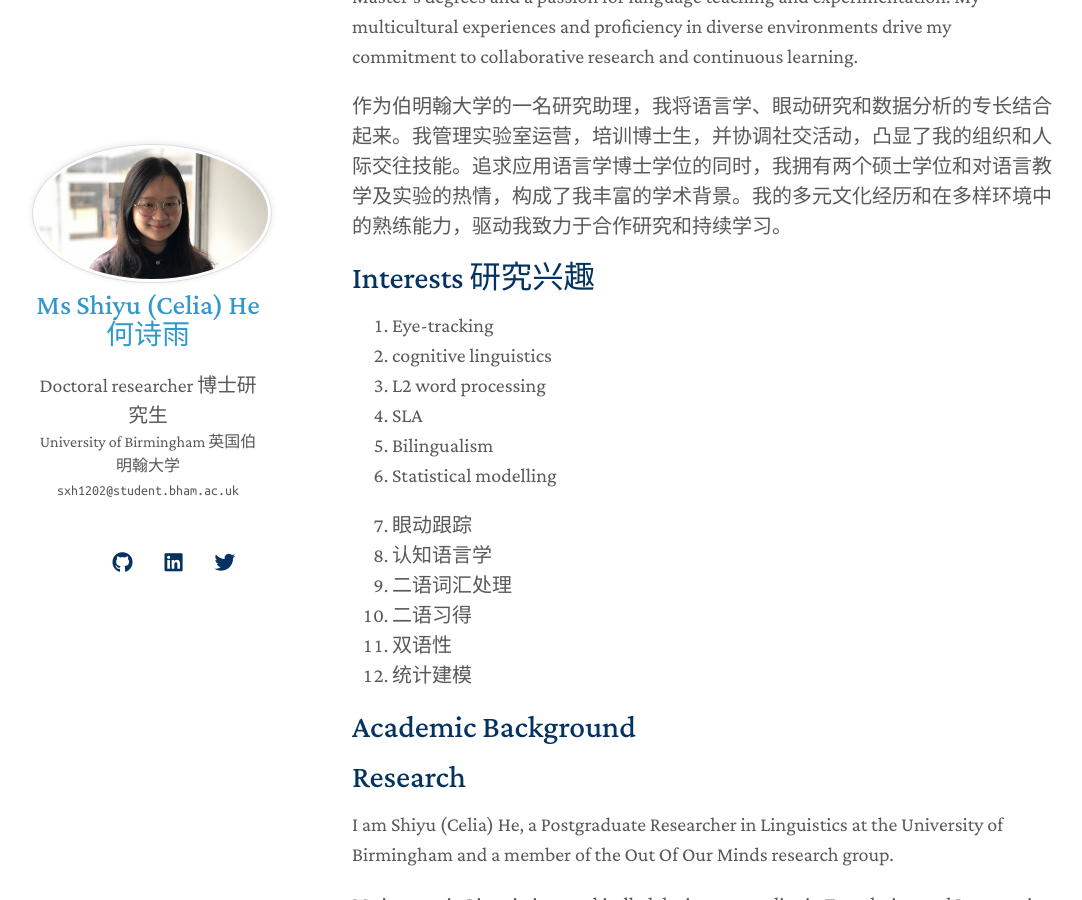
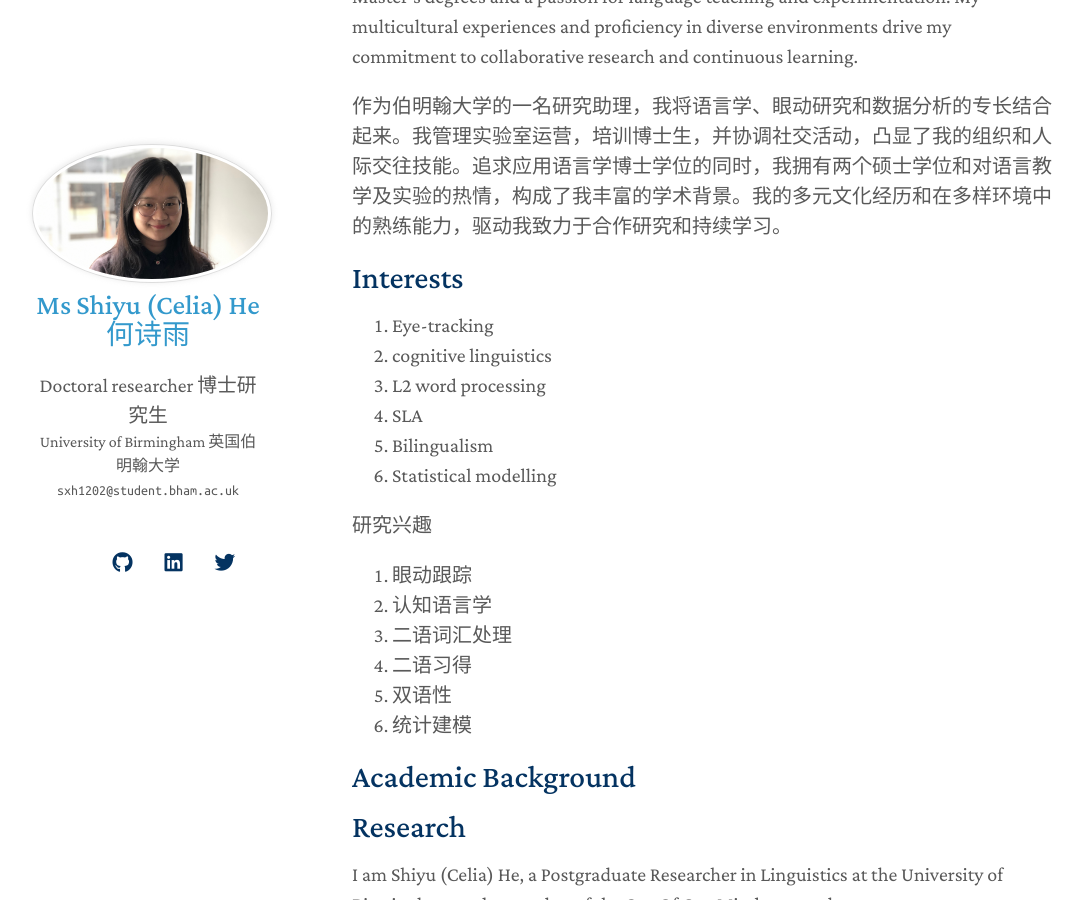
Before and after one commit to ShiyuHeCelia/ShiyuHeCelia.github.io, a Jekyll site: the page built from index.md, in a window 1280 px wide and 900 px high, scrolled down 415 px. Shown: the whole window, without its empty margins (96-1178 px from the left). Built offline with Jekyll 4.4.1, drawn with Linux system fonts in a browser that asks for light colours; nearby versions of some CDN libraries; comment, search, counter and statistics services are not loaded; a style sheet for code colours, icons or effects is not loaded; our own code applies the rules of GitHub Pages for plain Markdown files; part of the change alters nothing that is shown.

```diff
--- a/index.md
+++ b/index.md
@@ -7,7 +7,7 @@ As a Research Associate at the University of Birmingham, I blend expertise in li
 
 作为伯明翰大学的一名研究助理，我将语言学、眼动研究和数据分析的专长结合起来。我管理实验室运营，培训博士生，并协调社交活动，凸显了我的组织和人际交往技能。追求应用语言学博士学位的同时，我拥有两个硕士学位和对语言教学及实验的热情，构成了我丰富的学术背景。我的多元文化经历和在多样环境中的熟练能力，驱动我致力于合作研究和持续学习。
 
-## Interests 研究兴趣
+## Interests
 
 1. Eye-tracking
 2. cognitive linguistics
@@ -16,6 +16,7 @@ As a Research Associate at the University of Birmingham, I blend expertise in li
 5. Bilingualism
 6. Statistical modelling
 
+研究兴趣
 1. 眼动跟踪
 2. 认知语言学
 3. 二语词汇处理
```
